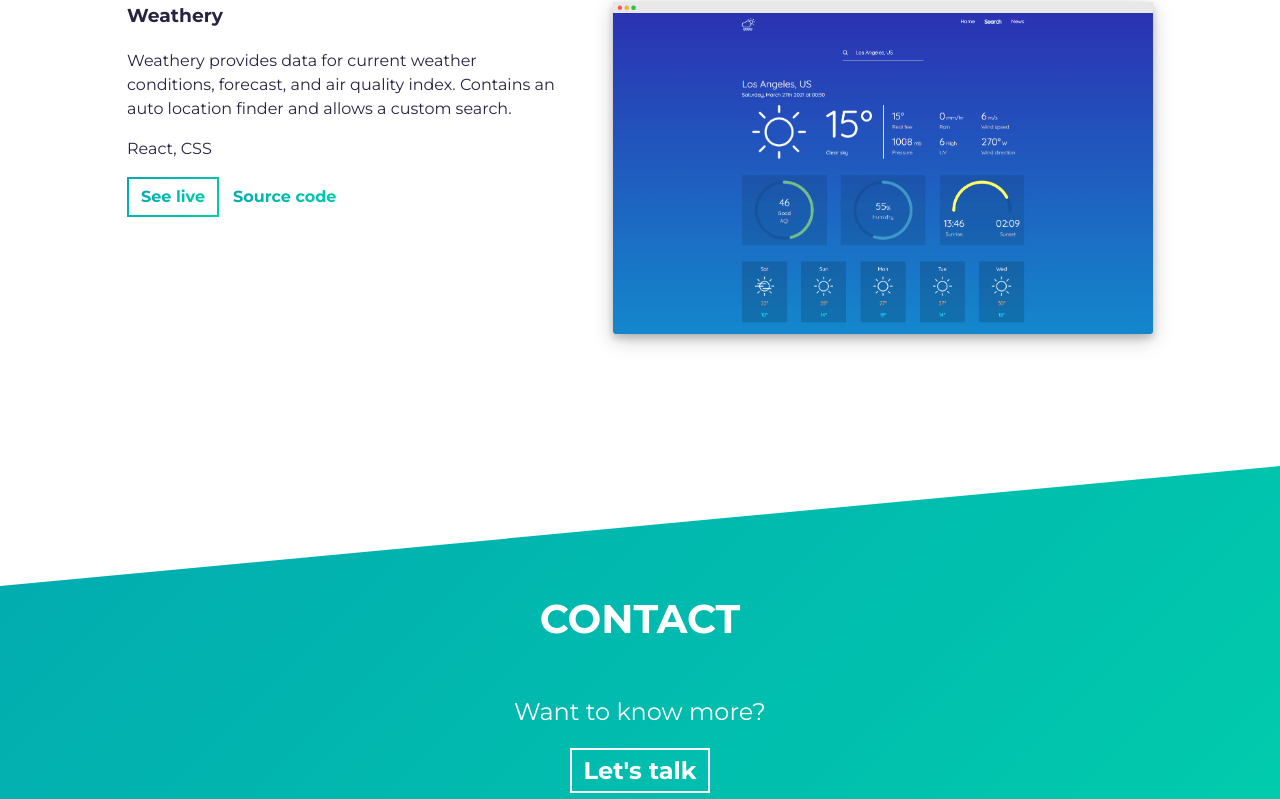
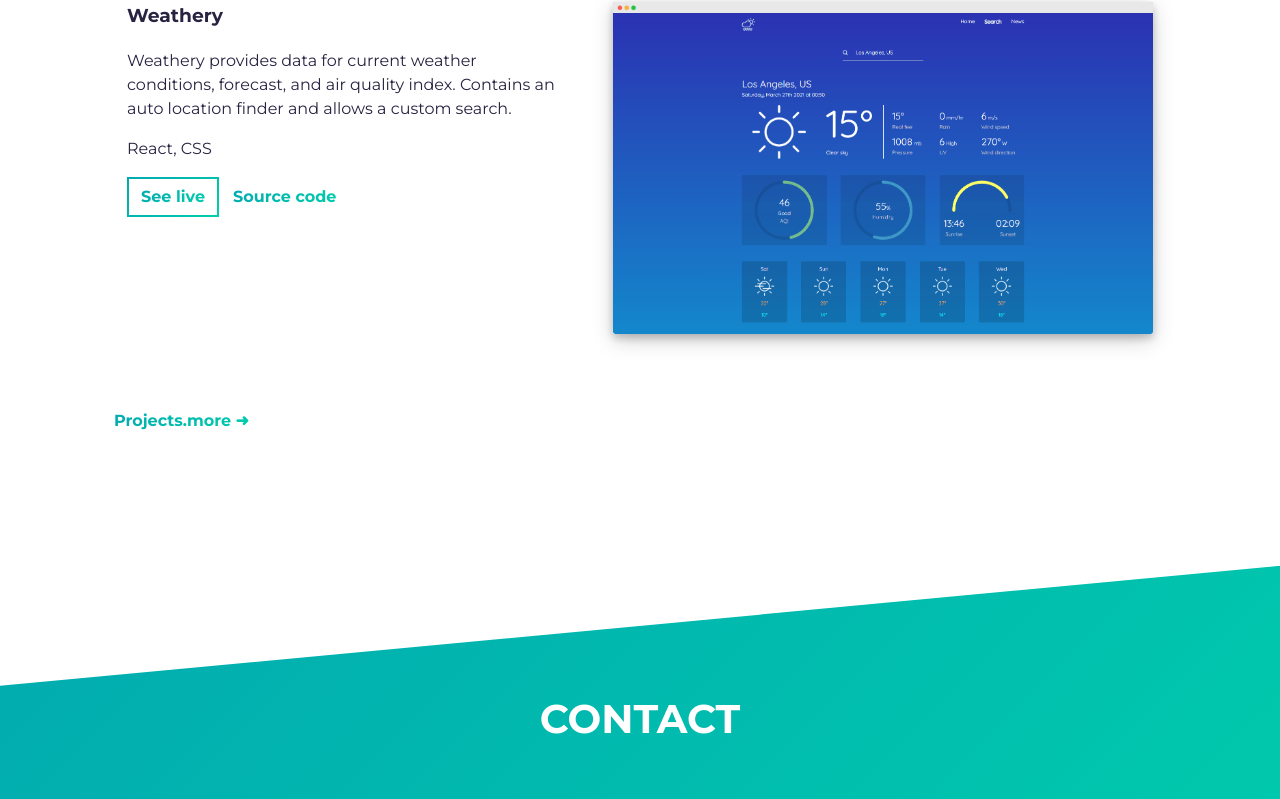
Before and after one commit to ristespasov/portfolio_v.2, a React (Create React App) app: page / in a window 1280 px wide. Shown: the part 2741-3540 px from the top of the page. Built offline with nearby package versions, Linux system fonts and the light colour scheme.

Commit message:
new button added in Project section

```diff
--- a/src/containers/Projects.js
+++ b/src/containers/Projects.js
@@ -6,6 +6,7 @@ import projectsData from '../data/data_projects'
 // Components
 import Title from '../components/Title'
 import Project from '../components/Project'
+import Button from '../components/Button'
 import { Fade } from 'react-reveal'
 
 // Context
@@ -35,6 +36,13 @@ const Projects = () => {
                         />
                     ))
                 }
+                <Button
+                    styleClass="btn__tertiary btn__more"
+                    link="https://github.com/ristespasov"
+                    target="_blank"
+                >
+                    {t('Projects.more')} &#10140;
+                </Button>
             </div>
         </div >
     )
```
